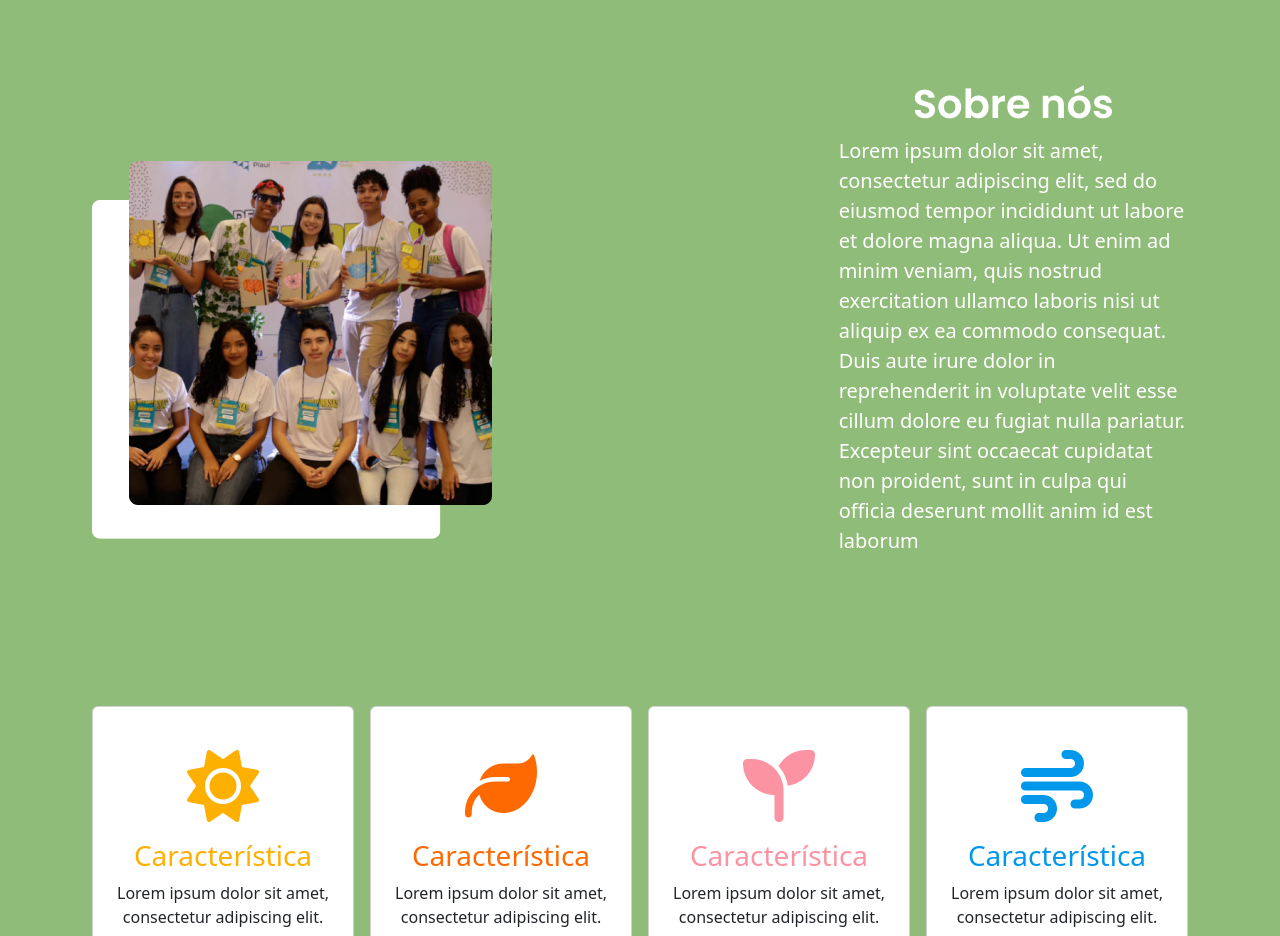
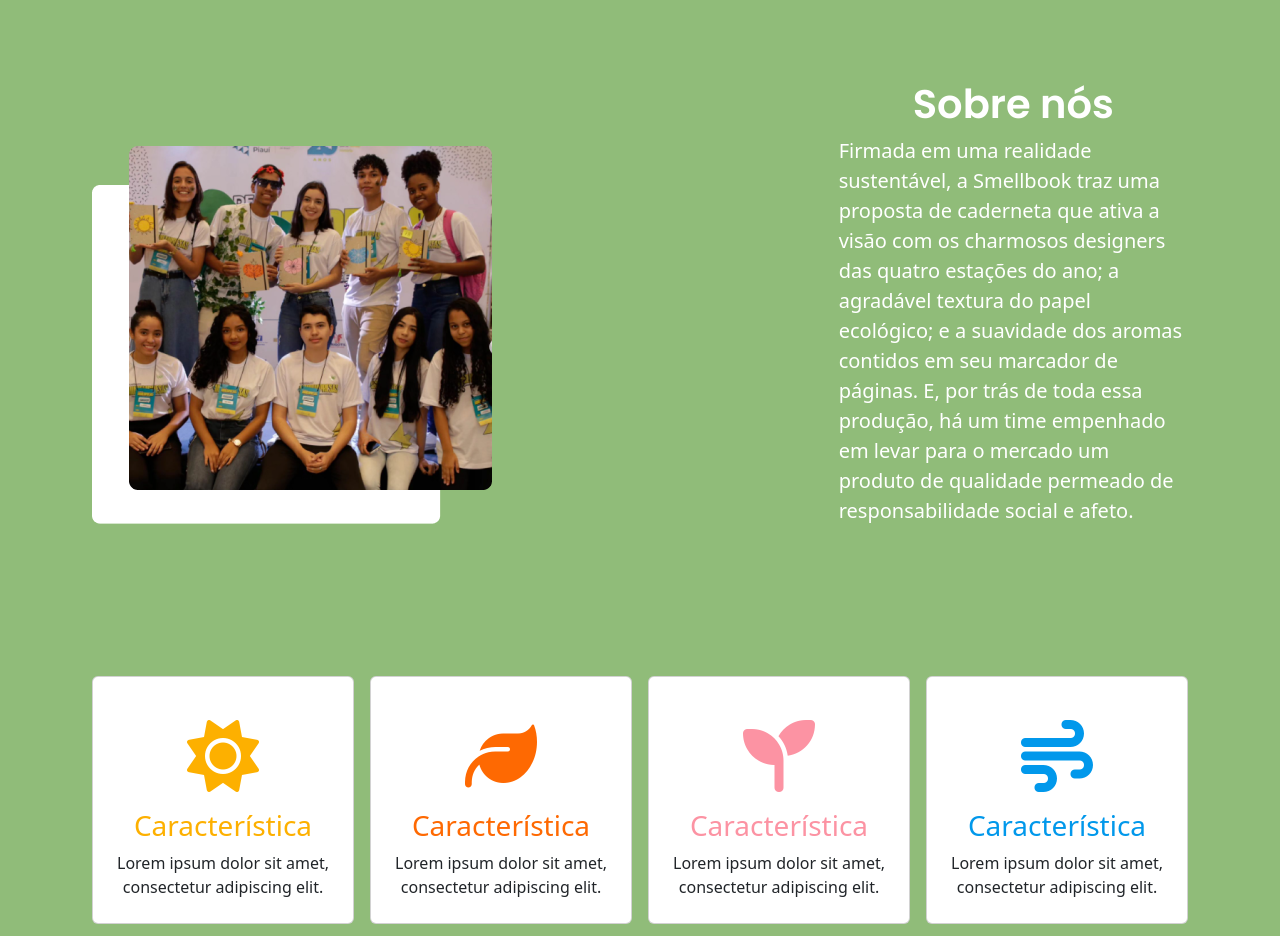
Before and after one commit to ifpi-picos/landingpage-grupo-10, a plain HTML site: page index.html in a window 1280 px wide. Shown: the part 800-1736 px from the top of the page. Drawn offline with nearby package versions, Linux system fonts and the light colour scheme.

Commit message:
Adicionando sobre nois

```diff
--- a/index.html
+++ b/index.html
@@ -69,7 +69,7 @@
               <div class="d-flex justify-content-center">
                 <h2 class="fs-1 fw-semibold">Sobre nós</h2>
               </div>
-              <p class="fs-5">Lorem ipsum dolor sit amet, consectetur adipiscing elit, sed do eiusmod tempor incididunt ut labore et dolore magna aliqua. Ut enim ad minim veniam, quis nostrud exercitation ullamco laboris nisi ut aliquip ex ea commodo consequat. Duis aute irure dolor in reprehenderit in voluptate velit esse cillum dolore eu fugiat nulla pariatur. Excepteur sint occaecat cupidatat non proident, sunt in culpa qui officia deserunt mollit anim id est laborum</p>
+              <p class="fs-5"> Firmada em uma realidade sustentável, a Smellbook traz uma proposta de caderneta que ativa a visão com os charmosos designers das quatro estações do ano; a agradável textura do papel ecológico; e a suavidade dos aromas contidos em seu marcador de páginas. E, por trás de toda essa produção, há um time empenhado em levar para o mercado um produto de qualidade permeado de responsabilidade social e afeto.</p>
             </div>
           </div>
           <div class="row g-3 cards">
```
